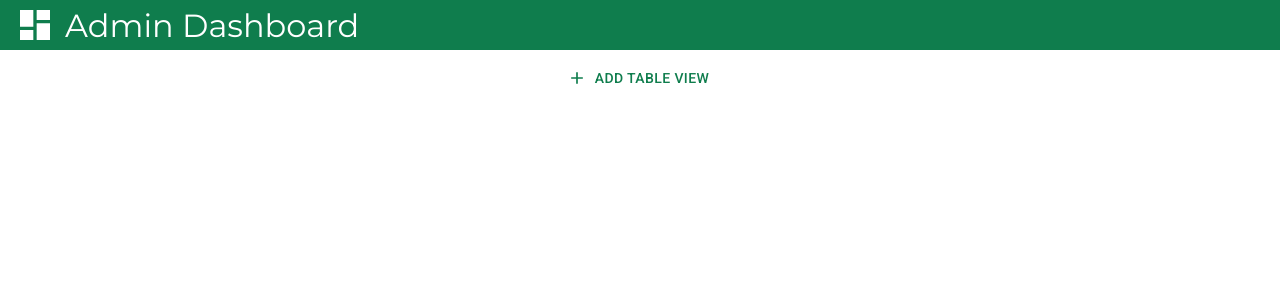
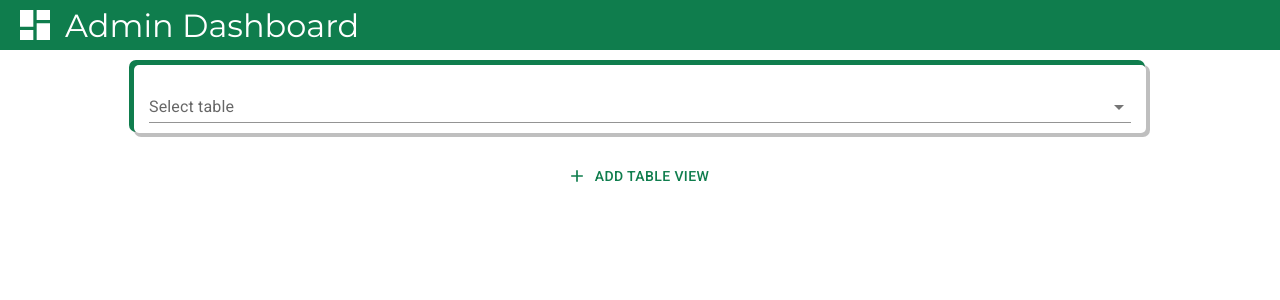
Before and after one commit to UBB-SDI-23/lab-5x-ATchibo, a React (Create React App) app: page /manage-tables in a window 1280 px wide. Shown: the top 300 px of the page. Built offline with nearby package versions, Linux system fonts and the light colour scheme.

Commit message:
implemented different card sizes

```diff
--- a/src/Values.tsx
+++ b/src/Values.tsx
@@ -10,9 +10,8 @@ class Values {
     static secondaryColor = "#0c5937";
 
     // Backend
-    // static baseBackendUrl = "http://localhost:8080";
-    // static baseBackendUrl = "https://ec2-13-51-144-35.eu-north-1.compute.amazonaws.com";
-    static baseBackendUrl = "/api";
+    static baseBackendUrl = "http://localhost:8080";
+    // static baseBackendUrl = "/api";
 
     // Dealerships
     static dealershipsBaseUrl = "/dealerships";
--- a/src/components/Card.scss
+++ b/src/components/Card.scss
@@ -1,6 +1,6 @@
 @import '../values.scss';
 
-.card {
+.md {
     width: $question-card-w;
     max-width: 85%;
 
@@ -33,3 +33,9 @@
 
     text-align: start;
 }
+
+.xl {
+    @extend .md;
+    width: $question-card-big-w;
+    // max-height: $question-card-big-h;
+}
--- a/src/components/Card.tsx
+++ b/src/components/Card.tsx
@@ -3,7 +3,7 @@ import './Card.scss';
 const Card = (props: any) => {
 
     return (
-        <div className='card'>
+        <div className={props.size || 'md'}>
             {props.children}
         </div>
     )
--- a/src/components/TableDataMenu.tsx
+++ b/src/components/TableDataMenu.tsx
@@ -8,11 +8,10 @@ import DealershipInfo from '../domain/DealershipInfo';
 
 const TableDataMenu = () => {
 
-    const [tableViews, setTableViews] = useState<any>([]);
+    const [tableViews, setTableViews] = useState<any>([<TableView key={1}/>]);
 
     const addTableView = () => {
-        const key = Math.random()*100000;
-        setTableViews([...tableViews, <TableView key={key}/>]);
+        setTableViews([...tableViews, <TableView key={tableViews.length+1}/>]);
     }
 
     console.log(DealershipInfo);
--- a/src/components/TableView.tsx
+++ b/src/components/TableView.tsx
@@ -21,7 +21,7 @@ const TableView = () => {
     };
 
     return (
-        <Card>
+        <Card size='xl'>
             <FormControl variant='standard' fullWidth>
                 <InputLabel id="select-label">Select table</InputLabel>
                 <Select
--- a/src/components/tableview/DealershipsTableView.tsx
+++ b/src/components/tableview/DealershipsTableView.tsx
@@ -152,6 +152,7 @@ const DealershipsTableView = () => {
     const fetchDealerships = async () => {
         try {
             setRows(await DealershipRequests.getDealershipsJson());
+            showAlertSuccess();
         } catch (err: any) {
             displayError(err);
         }
--- a/src/values.scss
+++ b/src/values.scss
@@ -19,11 +19,12 @@ $button-w: 100px;
 $button-h: 30px;
 $round-button: 50px;
 
-$question-card-small-w: 90vw;
+$question-card-big-w: 90vw;
+$question-card-big-h: 85vh;
 $question-card-w: 800px;
 $question-card-h: 350px;
 
-$question-card-wide-component-w: $question-card-small-w - 4;
+$question-card-wide-component-w: $question-card-big-w - 4;
 
 $input-h: 150px;
 $input-w: 300px;
```
